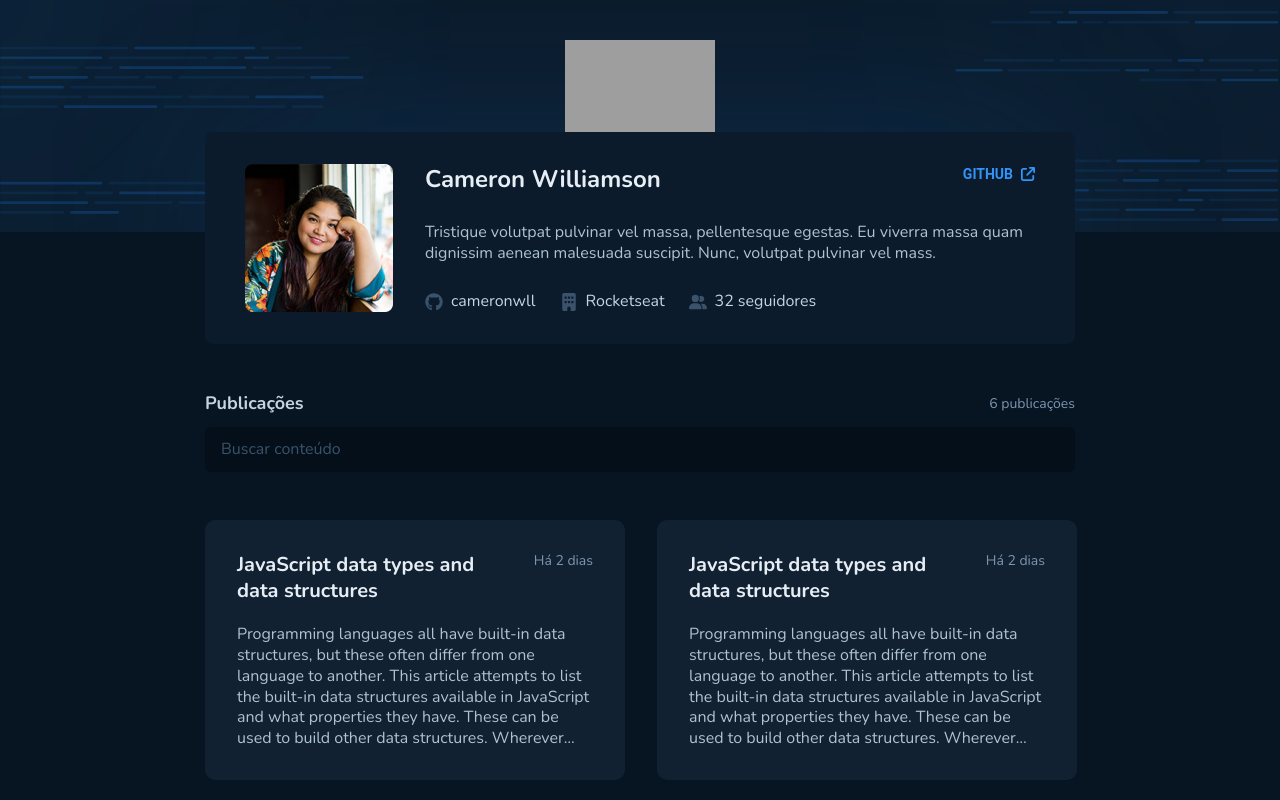
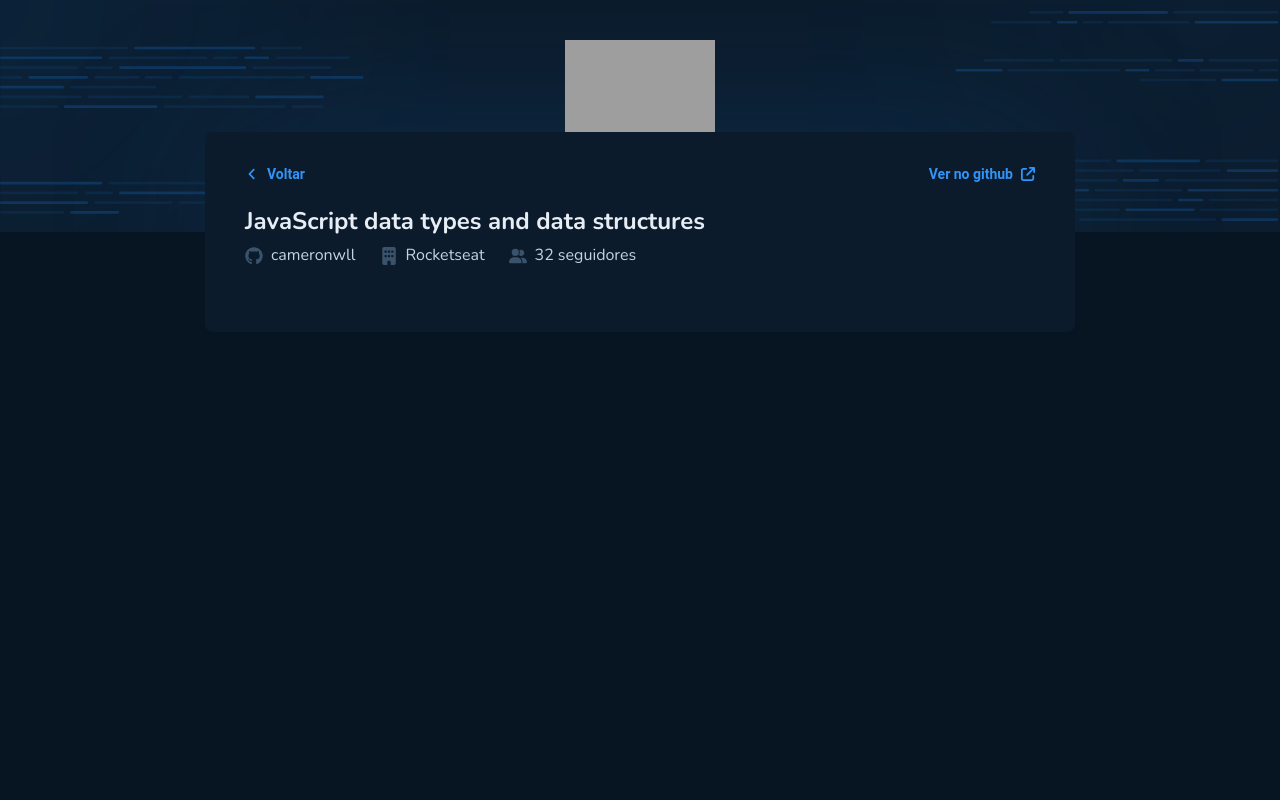
Before and after one commit to AndersonPAlmeida/github-blog, a React (Vite) app: page / in a window 1280 px wide. Shown: the top 800 px of the page. Built offline with nearby package versions, Linux system fonts and the light colour scheme; grey boxes are pictures that could not be loaded.

Commit message:
Configuração do componente Content e criação do  componente Description.

```diff
--- a/src/App.tsx
+++ b/src/App.tsx
@@ -3,13 +3,15 @@ import { defaultTheme } from "./styles/themes/default";
 import { GlobalStyle } from "./styles/global";
 import { Home } from "./pages/Home";
 import { Header } from "./components/Header";
+import { Content } from "./pages/Content";
 
 export function App() {
 return (
   <ThemeProvider theme={defaultTheme}>
     <GlobalStyle />
     <Header />
-    <Home />
+    {/* <Home /> */}
+    <Content />
   </ThemeProvider>
   )
 }
--- /dev/null
+++ b/src/pages/Content/components/Description/index.tsx
@@ -0,0 +1,38 @@
+import { FaAngleLeft, FaArrowUpRightFromSquare, FaBuilding, FaGithub, FaUserGroup } from 'react-icons/fa6'
+import { Datas, DescriptionContainer, Header, Links } from "./style";
+
+export function Description() {
+  return (
+    <DescriptionContainer>
+      <Links>
+        <a href="#">
+          <FaAngleLeft size={14} />
+          Voltar
+        </a>
+        <a href="#">
+          Ver no github
+          <FaArrowUpRightFromSquare size={14}/>
+        </a>
+      </Links>
+
+      <Header>
+        <h2>JavaScript data types and data structures</h2>
+
+        <Datas>
+          <div>
+            <FaGithub size={18}/>
+            <span>cameronwll</span>
+          </div>
+          <div>
+            <FaBuilding size={18}/>
+            <span>Rocketseat</span>
+          </div>
+          <div>
+            <FaUserGroup size={18}/>
+            <span>32 seguidores</span>
+          </div>
+        </Datas>
+      </Header>
+    </DescriptionContainer>
+  )
+}
--- a/src/pages/Home/components/Profile/style.ts
+++ b/src/pages/Content/components/Description/style.ts
@@ -1,23 +1,18 @@
 import styled from "styled-components";
 import { stylesStandard } from "../../../../styles/stylesStandard";
 
-export const ProfileContainer = styled.div`
+export const DescriptionContainer = styled.div`
   width: 100%;
   display: flex;
-  gap: 3.2rem;
+  flex-direction: column;
+  gap: 2rem;
 `
 
-export const Description = styled.section`
+export const Links = styled.section`
+  width: 100%;
   display: flex;
-  flex-direction: column;
+  align-items: center;
   justify-content: space-between;
-`
-
-export const Name = styled.section`
-  display: flex;
-  justify-content: space-between;
-  color: ${(props) => props.theme["base-title"]};
-  ${stylesStandard.fonts.titleL}
 
   a {
     display: flex;
@@ -30,11 +25,22 @@ export const Name = styled.section`
     color: ${(props) => props.theme.blue};
     border-top: 1px solid transparent;
     border-bottom: 1px solid transparent;
-    padding-bottom: 4px;
+    padding-bottom: 2px;
 
     &:hover {
       border-bottom-color: ${(props) => props.theme.blue};
     }
+  }
+`
+
+export const Header = styled.section`
+  display: flex;
+  flex-direction: column;
+  gap: 8px;
+
+  h2 {
+    color: ${(props) => props.theme["base-title"]};
+    ${stylesStandard.fonts.titleL}
   }
 `
 
--- /dev/null
+++ b/src/pages/Content/index.tsx
@@ -0,0 +1,13 @@
+import { Summary } from "../../components/Summary";
+import { Description } from "./components/Description";
+import { ContentContainer } from "./style";
+
+export function Content() {
+  return (
+    <ContentContainer>
+      <Summary>
+        <Description />
+      </Summary>
+    </ContentContainer>
+  )
+}
--- /dev/null
+++ b/src/pages/Content/style.ts
@@ -0,0 +1,11 @@
+import styled from "styled-components";
+import { stylesStandard } from "../../styles/stylesStandard";
+
+export const ContentContainer = styled.section`
+  ${stylesStandard.widthScreen.screenXG}
+  margin-top: -10rem;
+
+  display: flex;
+  flex-direction: column;
+  gap: 4.8rem;
+`
```
